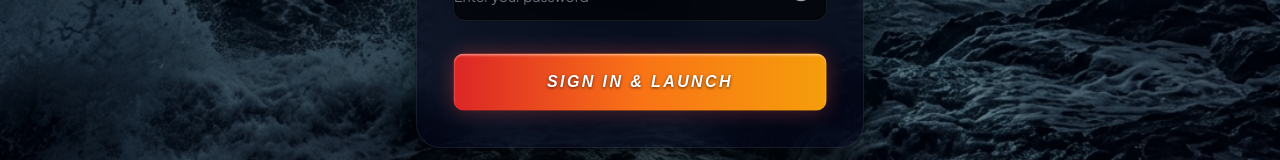
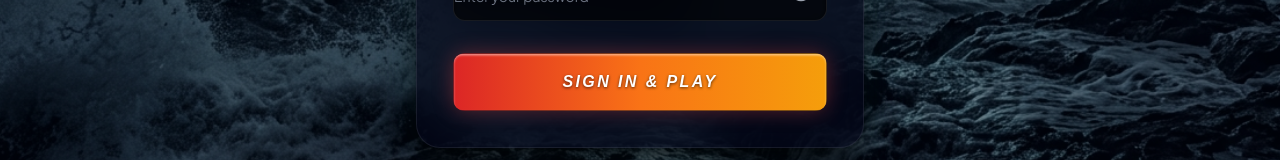
Before and after one commit to alexb-waverez/jetski-trailer-challenge, a React (Vite) app: page / in a window 1280 px wide. Shown: the part 647-807 px from the top of the page. Built offline with nearby package versions, Linux system fonts and the light colour scheme; no server answers.

Commit message:
feat(auth): update login button text for clarity

```diff
--- a/pages/LoginPage.tsx
+++ b/pages/LoginPage.tsx
@@ -242,7 +242,7 @@ const LoginPage: React.FC = () => {
                       )}
 
                       <span className="drop-shadow-[0_1.5px_1.5px_rgba(0,0,0,0.65)] font-orbitron italic">
-                        {loading ? 'LAUNCHING...' : isRegister ? 'SIGN UP & LAUNCH' : 'SIGN IN & LAUNCH'}
+                        {loading ? 'LAUNCHING...' : isRegister ? 'SIGN UP TO PLAY' : 'SIGN IN & PLAY'}
                       </span>
                     </div>
                   </button>
```
